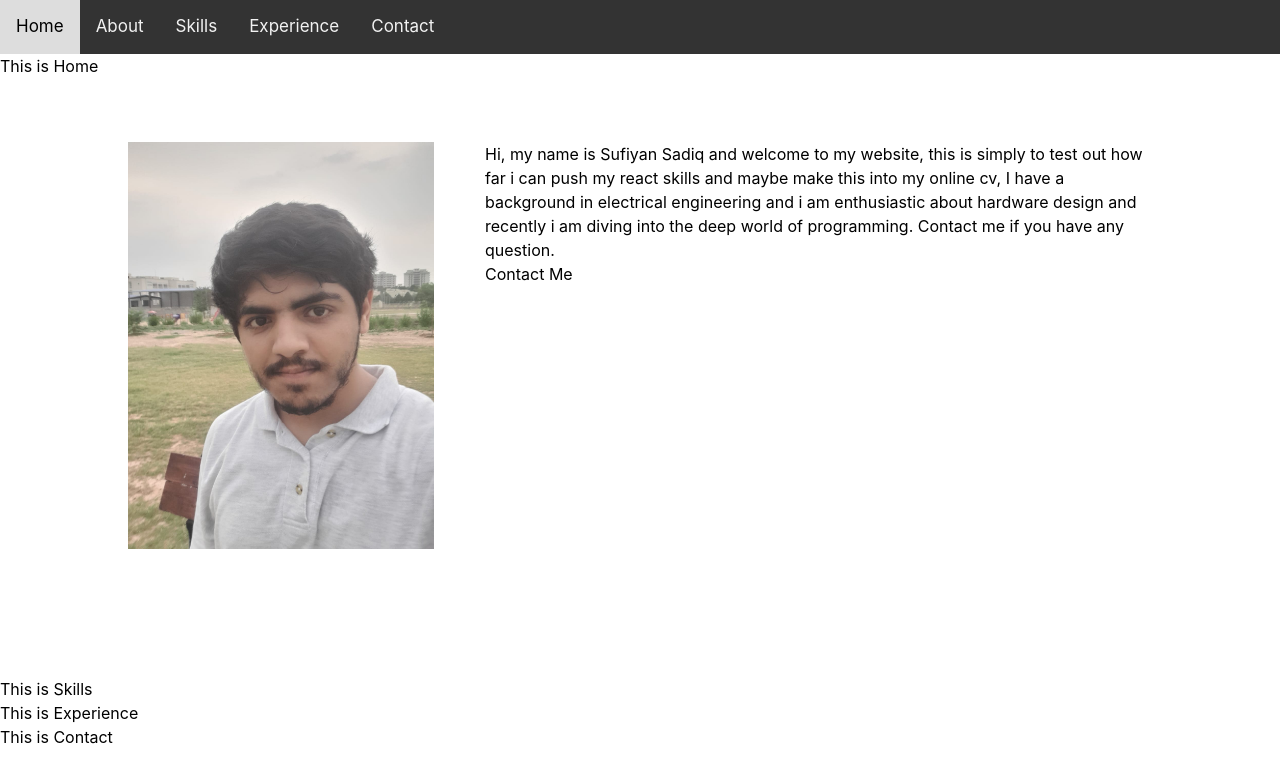
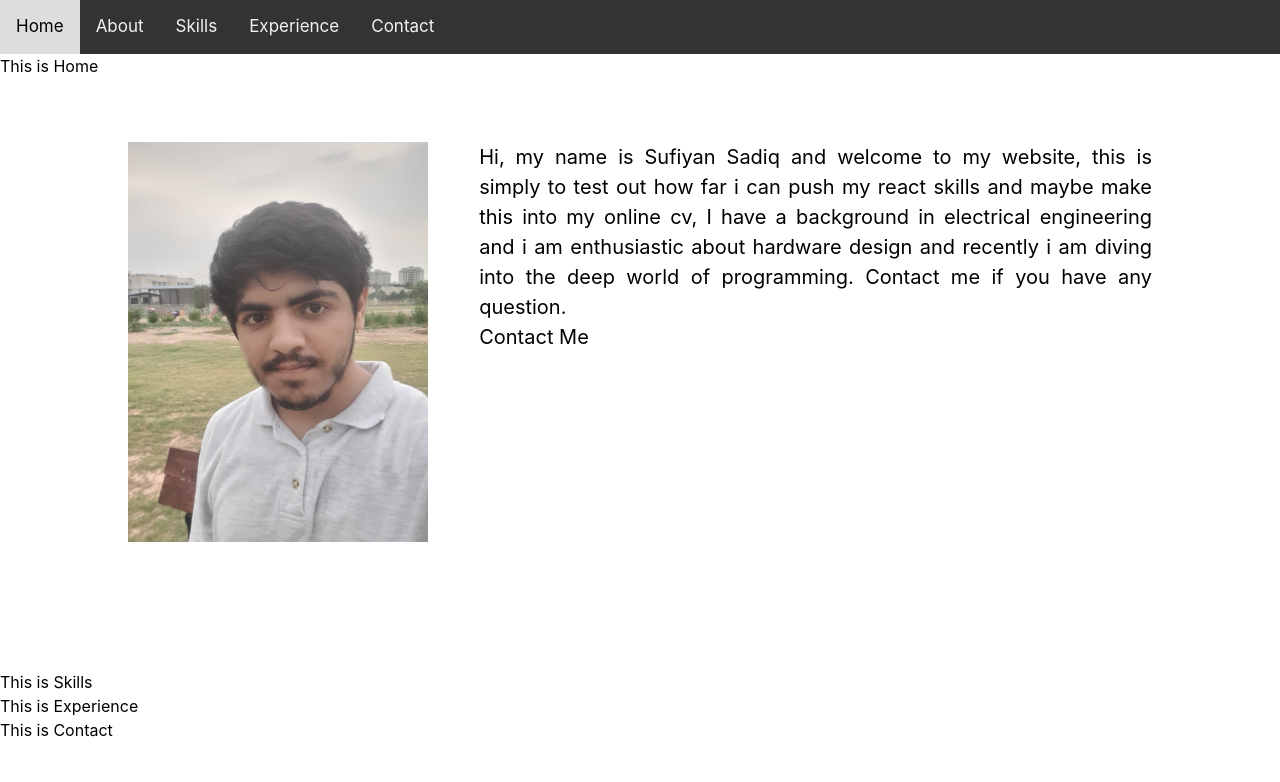
Before and after one commit to Sufiyan2003/testing-application, a React (Create React App) app: page / in a window 1280 px wide. Shown: the top 782 px of the page. Built offline with nearby package versions, Linux system fonts and the light colour scheme.

Commit message:
about improvedy

```diff
--- a/src/assets/About.css
+++ b/src/assets/About.css
@@ -6,6 +6,18 @@
     margin-top: 5%;
 }
 
+.image-container{
+    min-width: 300px;
+}
+.text-container{
+    font-size: 20px;
+    text-align: justify;
+    min-width: 300px;
+}
+.image-container img{
+    width: 100% ;
+    flex-shrink: 0;
+}
 .text-container{
     margin-left: 5%;
 }
```
